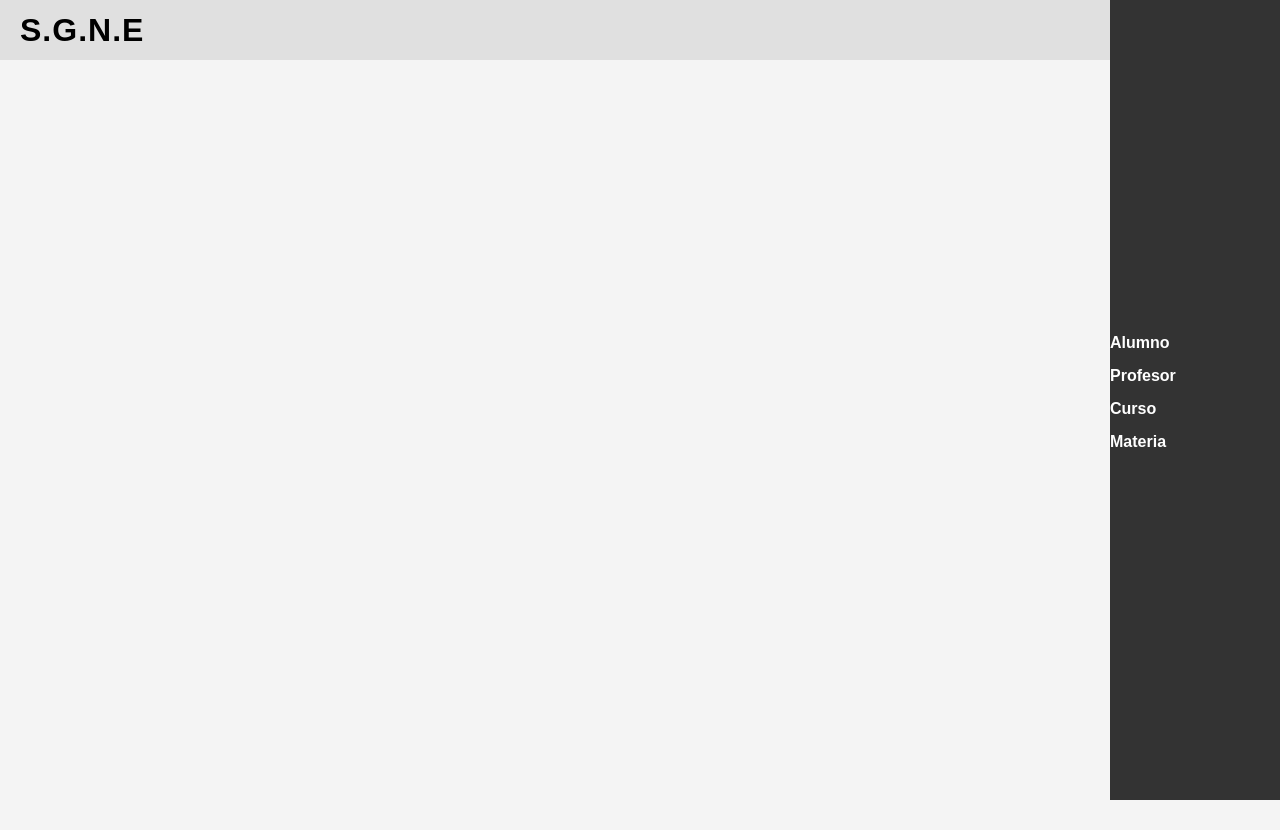
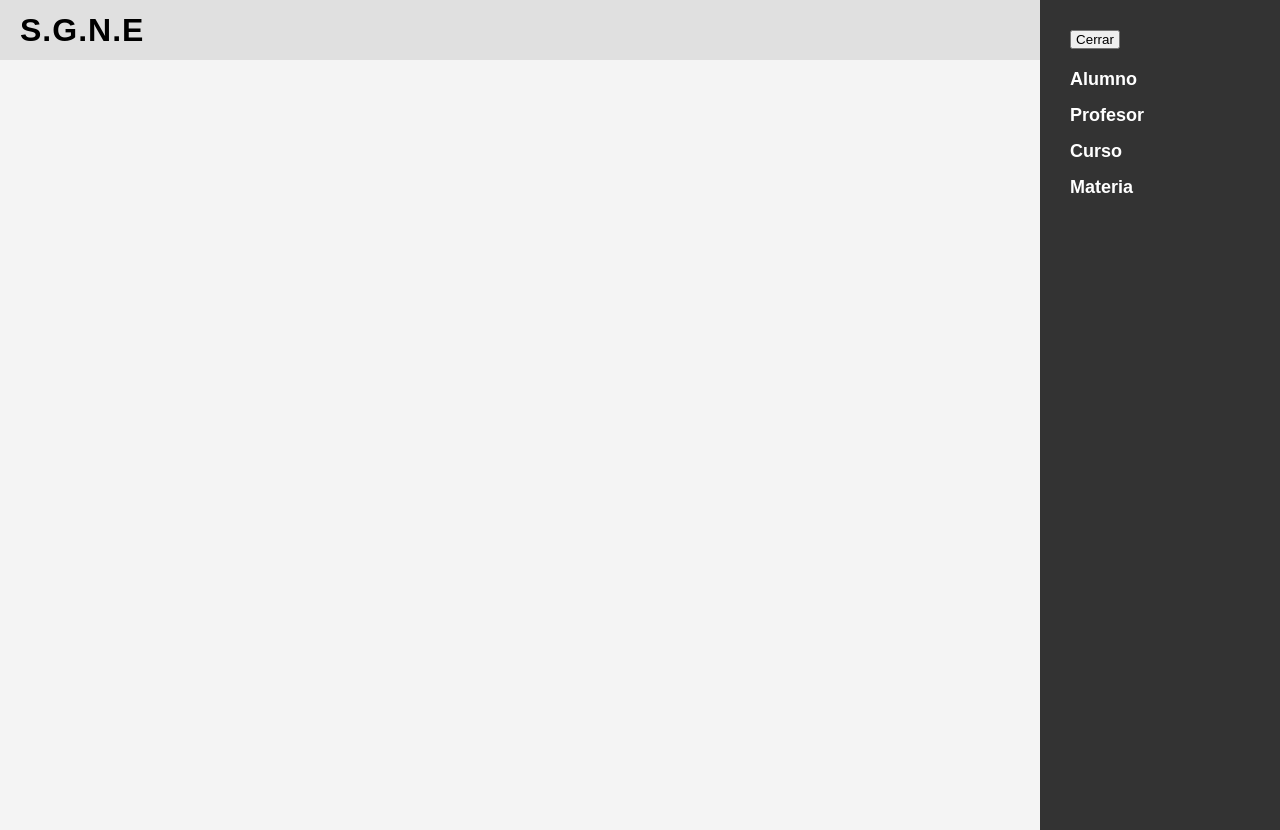
Before and after one commit to Juanshu05/escuelita2, a PHP site: page / in a window 1280 px wide. Before the commit the page ends 800 px from the top, so only its background shows below. Run offline with PHP 8.4, Linux system fonts and the light colour scheme.

Commit message:
actualizacion front

```diff
--- a/css/header.css
+++ b/css/header.css
@@ -25,17 +25,25 @@ header .prese h1 {
     color: black; /* Color del texto del logo */
 }
 
+
 .nav-list {
     background-color: #333; /* Fondo negro para el menú */
+    font-size: large;
     height: 100vh;
     display: flex;
     flex-direction: column;
-    justify-content: center;
-    padding-right: 20px; /* Espacio a la derecha del menú */
+    padding-right: 10px;
+    padding-left: 30px;
+    padding-top: 30px;
     position: absolute;
     right: 0;
     top: 0;
-    width: 150px;
+    width: 200px;
+
+}
+.nav-list > button {
+    width: 50px;
+    margin-bottom: 20px;
 }
 
 .nav-list ul {
--- a/html/cargaAlumno.html
+++ b/html/cargaAlumno.html
@@ -8,7 +8,6 @@
     <link rel="stylesheet" href="../css/index.css">
     <link rel="stylesheet" href="../css/header.css">
     <link rel="stylesheet" href="../css/main.css">
-
 </head>
 <body>
     <header>
--- a/index.html
+++ b/index.html
@@ -13,8 +13,9 @@
         <div class="prese">
             <h1>S.G.N.E</h1>
         </div>
-        <button class="botone">Abrir</button>
+        <button id="openMenu" class="botone">Abrir</button>
         <nav class="nav-list">
+            <button id="closeMenu">Cerrar</button>
             <ul>
                 <li><a class="nav" href="cargaAlumno.html">Alumno</a></li>
                 <li><a class="nav" href="cargaProfesores.html">Profesor</a></li>
@@ -22,7 +23,7 @@
                 <li><a class="nav" href="cargaMateria.html">Materia</a></li>
             </ul>
         </nav>
-
     </header>
+    <script src="js/menu.js"></script> <!-- Agrega el archivo de JavaScript -->
 </body>
 </html>
```
